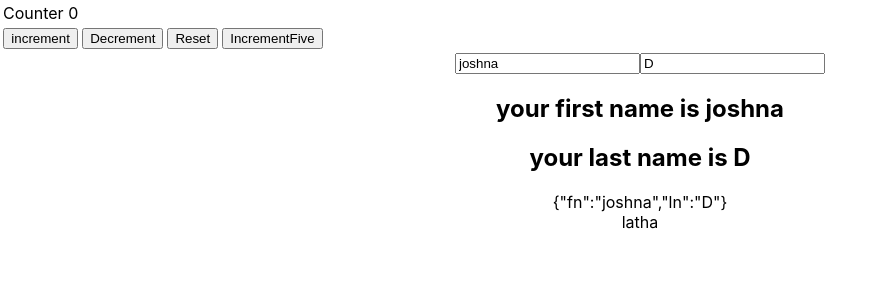
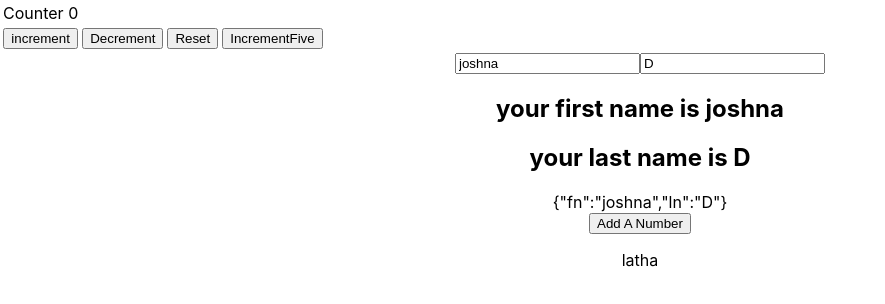
Before and after one commit to lathadkc/myfirstreact, a React (Create React App) app: page / in a window 1280 px wide. Shown: the top 304 px of the page, without its empty margins (0-885 px from the left). Built offline with nearby package versions, Linux system fonts and the light colour scheme.

Commit message:
added arrays

```diff
--- a/src/App.js
+++ b/src/App.js
@@ -3,12 +3,14 @@
 import './App.css';
 import HookCounter from './components/HookCounter';
 import HookcounterThree from './components/HookCounterThree';
+import HookCounter4 from './components/HookCounter4';
 
 function App() {
   return (
     <div className="App">
       <HookCounter></HookCounter>
     <HookcounterThree></HookcounterThree>
+    <HookCounter4></HookCounter4>
         latha
     </div>
   );
--- /dev/null
+++ b/src/components/HookCounter4.js
@@ -0,0 +1,22 @@
+import React, { useState }  from 'react';
+
+function HookCounter4() {
+    const [items,setItems] = useState([])
+    const hc = () => {
+        setItems([...items,{id : items.length, value : items.length+100}]);
+    }
+    return(
+<div>
+<button  onClick = {hc} >Add A Number</button>
+<ul>
+{
+items.map(item => (
+    <li key = {item.id} >{item.value}</li>
+
+))
+}
+</ul>
+</div>
+    );
+}
+export default HookCounter4;
```
